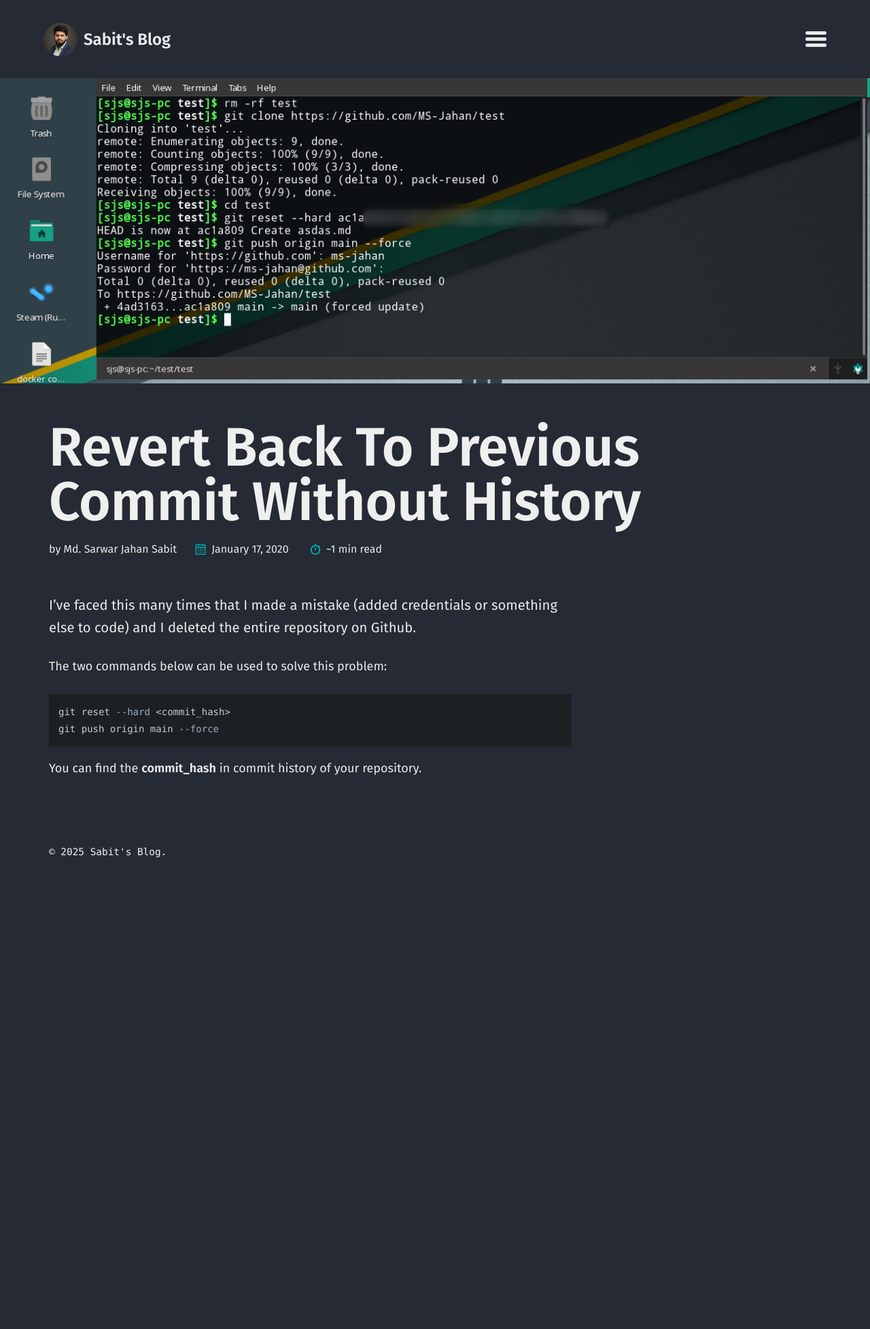
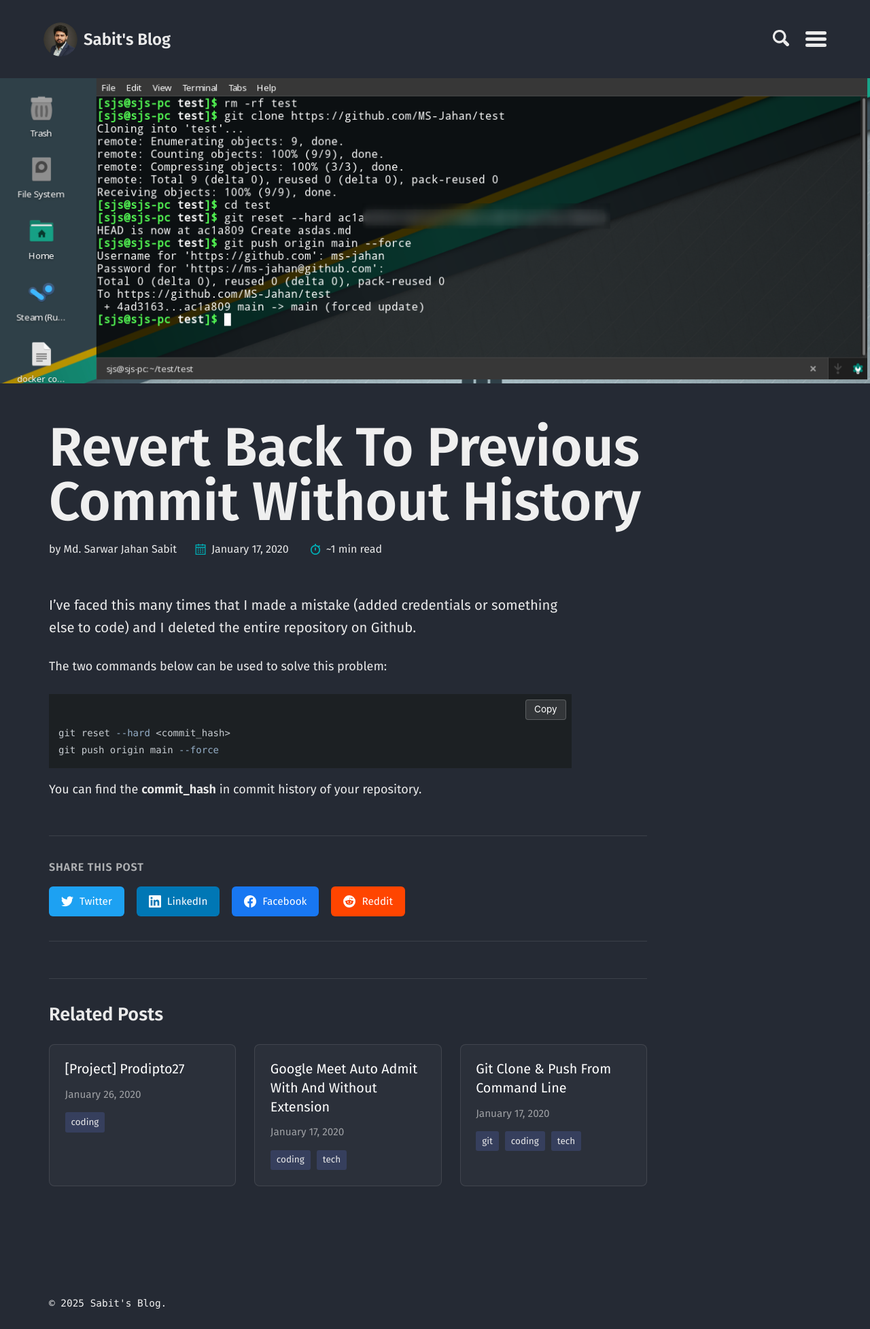
Before and after one commit to MS-Jahan/blog, a Jekyll site: the page built from _posts/2021-01-17-revert-back-git-operation.md, in a window 1280 px wide. Shown: the whole page at 68% size. Built offline with Jekyll 4.4.1, drawn with Linux system fonts in a browser that asks for light colours; a script that is not in the unit is left out; before the commit the page ends 1292 px from its top, so only the background shows below that.

```diff
--- a/_config.yml
+++ b/_config.yml
@@ -30,9 +30,9 @@ telegram_username: sa61t
 linkedin_username: mdsarwarjahan-sabit
 
 logo: /assets/images/blog-icon.png # path of site logo, e.g. "/assets/images/logo.png"
-search: false # true, false (default)
-search_full_content: false # true, false (default)
-search_provider: # lunr (default), algolia
+search: true # true, false (default)
+search_full_content: true # true, false (default)
+search_provider: lunr # lunr (default), algolia
 algolia:
   application_id: # YOUR_APPLICATION_ID
   index_name: # YOUR_INDEX_NAME
--- a/_includes/page-intro.html
+++ b/_includes/page-intro.html
@@ -20,7 +20,7 @@
       {% if page.date %}
         {% include author %}
         <p class="entry-meta">
-          {% if author_name %}<span class="byline-item">{{ author_name | prepend: 'by ' }}</span>{% endif %}<span class="byline-item"><span class="icon">{% include icon-calendar.svg %}</span><time datetime="{{ page.date | date_to_xmlschema }}">{{ page.date | date: "%B %-d, %Y" }}</time></span>{% if page.read_time %} <span class="byline-item"><span class="icon">{% include icon-stopwatch.svg %}</span>{% capture read_time %}{% include read-time.html %}{% endcapture %}{{ read_time | strip }}</span>{% endif %}
+          {% if author_name %}<span class="byline-item">{{ author_name | prepend: 'by ' }}</span>{% endif %}<span class="byline-item"><span class="icon">{% include icon-calendar.svg %}</span><time datetime="{{ page.date | date_to_xmlschema }}">{{ page.date | date: "%B %-d, %Y" }}</time></span>{% if page.read_time %} <span class="byline-item"><span class="icon">{% include icon-stopwatch.svg %}</span>{% capture read_time %}{% include read-time.html %}{% endcapture %}{{ read_time | strip }}</span>{% endif %}{% if page.last_modified_at %}<span class="byline-item"><span class="icon">✏️</span>Updated: <time datetime="{{ page.last_modified_at | date_to_xmlschema }}">{{ page.last_modified_at | date: "%B %-d, %Y" }}</time></span>{% endif %}
         </p>
       {% endif %}
 
--- /dev/null
+++ b/_includes/related-posts.html
@@ -0,0 +1,49 @@
+{% if page.title %}
+  {% assign maxRelated = 4 %}
+  {% assign minCommonTags = 1 %}
+  {% assign maxRelatedCounter = 0 %}
+
+  {% for post in site.posts %}
+    {% assign sameTagCount = 0 %}
+    {% assign commonTags = '' %}
+
+    {% for tag in post.tags %}
+      {% if post.url != page.url %}
+        {% if page.tags contains tag %}
+          {% assign sameTagCount = sameTagCount | plus: 1 %}
+          {% capture tagmarkup %} <span class="related-tag">{{ tag }}</span> {% endcapture %}
+          {% assign commonTags = commonTags | append: tagmarkup %}
+        {% endif %}
+      {% endif %}
+    {% endfor %}
+
+    {% if sameTagCount >= minCommonTags %}
+      {% unless relatedPosts %}{% assign relatedPosts = '' %}{% endunless %}
+      {% capture postmarkup %}
+        <div class="related-post">
+          <a href="{{ post.url | relative_url }}">
+            <h4>{{ post.title }}</h4>
+            <time datetime="{{ post.date | date_to_xmlschema }}">{{ post.date | date: "%B %-d, %Y" }}</time>
+            {% if commonTags %}
+              <div class="common-tags">{{ commonTags }}</div>
+            {% endif %}
+          </a>
+        </div>
+      {% endcapture %}
+      {% assign relatedPosts = relatedPosts | append: postmarkup %}
+      {% assign maxRelatedCounter = maxRelatedCounter | plus: 1 %}
+      {% if maxRelatedCounter >= maxRelated %}
+        {% break %}
+      {% endif %}
+    {% endif %}
+  {% endfor %}
+
+  {% if relatedPosts %}
+    <div class="related-posts">
+      <h3>Related Posts</h3>
+      <div class="related-posts-grid">
+        {{ relatedPosts }}
+      </div>
+    </div>
+  {% endif %}
+{% endif %}
--- /dev/null
+++ b/_includes/share-buttons.html
@@ -0,0 +1,50 @@
+{% if page.title %}
+<div class="share-buttons">
+  <h4>Share this post</h4>
+  <div class="share-links">
+    <a href="https://twitter.com/intent/tweet?text={{ page.title | uri_escape }}&url={{ page.url | absolute_url | uri_escape }}&via={{ site.twitter_username }}"
+       target="_blank"
+       rel="noopener noreferrer"
+       class="share-button twitter"
+       aria-label="Share on Twitter">
+      <svg viewBox="0 0 24 24" xmlns="http://www.w3.org/2000/svg">
+        <path d="M23.953 4.57a10 10 0 01-2.825.775 4.958 4.958 0 002.163-2.723c-.951.555-2.005.959-3.127 1.184a4.92 4.92 0 00-8.384 4.482C7.69 8.095 4.067 6.13 1.64 3.162a4.822 4.822 0 00-.666 2.475c0 1.71.87 3.213 2.188 4.096a4.904 4.904 0 01-2.228-.616v.06a4.923 4.923 0 003.946 4.827 4.996 4.996 0 01-2.212.085 4.936 4.936 0 004.604 3.417 9.867 9.867 0 01-6.102 2.105c-.39 0-.779-.023-1.17-.067a13.995 13.995 0 007.557 2.209c9.053 0 13.998-7.496 13.998-13.985 0-.21 0-.42-.015-.63A9.935 9.935 0 0024 4.59z"/>
+      </svg>
+      <span>Twitter</span>
+    </a>
+
+    <a href="https://www.linkedin.com/sharing/share-offsite/?url={{ page.url | absolute_url | uri_escape }}"
+       target="_blank"
+       rel="noopener noreferrer"
+       class="share-button linkedin"
+       aria-label="Share on LinkedIn">
+      <svg viewBox="0 0 24 24" xmlns="http://www.w3.org/2000/svg">
+        <path d="M20.447 20.452h-3.554v-5.569c0-1.328-.027-3.037-1.852-3.037-1.853 0-2.136 1.445-2.136 2.939v5.667H9.351V9h3.414v1.561h.046c.477-.9 1.637-1.85 3.37-1.85 3.601 0 4.267 2.37 4.267 5.455v6.286zM5.337 7.433c-1.144 0-2.063-.926-2.063-2.065 0-1.138.92-2.063 2.063-2.063 1.14 0 2.064.925 2.064 2.063 0 1.139-.925 2.065-2.064 2.065zm1.782 13.019H3.555V9h3.564v11.452zM22.225 0H1.771C.792 0 0 .774 0 1.729v20.542C0 23.227.792 24 1.771 24h20.451C23.2 24 24 23.227 24 22.271V1.729C24 .774 23.2 0 22.222 0h.003z"/>
+      </svg>
+      <span>LinkedIn</span>
+    </a>
+
+    <a href="https://www.facebook.com/sharer/sharer.php?u={{ page.url | absolute_url | uri_escape }}"
+       target="_blank"
+       rel="noopener noreferrer"
+       class="share-button facebook"
+       aria-label="Share on Facebook">
+      <svg viewBox="0 0 24 24" xmlns="http://www.w3.org/2000/svg">
+        <path d="M24 12.073c0-6.627-5.373-12-12-12s-12 5.373-12 12c0 5.99 4.388 10.954 10.125 11.854v-8.385H7.078v-3.47h3.047V9.43c0-3.007 1.792-4.669 4.533-4.669 1.312 0 2.686.235 2.686.235v2.953H15.83c-1.491 0-1.956.925-1.956 1.874v2.25h3.328l-.532 3.47h-2.796v8.385C19.612 23.027 24 18.062 24 12.073z"/>
+      </svg>
+      <span>Facebook</span>
+    </a>
+
+    <a href="https://reddit.com/submit?url={{ page.url | absolute_url | uri_escape }}&title={{ page.title | uri_escape }}"
+       target="_blank"
+       rel="noopener noreferrer"
+       class="share-button reddit"
+       aria-label="Share on Reddit">
+      <svg viewBox="0 0 24 24" xmlns="http://www.w3.org/2000/svg">
+        <path d="M12 0A12 12 0 0 0 0 12a12 12 0 0 0 12 12 12 12 0 0 0 12-12A12 12 0 0 0 12 0zm5.01 4.744c.688 0 1.25.561 1.25 1.249a1.25 1.25 0 0 1-2.498.056l-2.597-.547-.8 3.747c1.824.07 3.48.632 4.674 1.488.308-.309.73-.491 1.207-.491.968 0 1.754.786 1.754 1.754 0 .716-.435 1.333-1.01 1.614a3.111 3.111 0 0 1 .042.52c0 2.694-3.13 4.87-7.004 4.87-3.874 0-7.004-2.176-7.004-4.87 0-.183.015-.366.043-.534A1.748 1.748 0 0 1 4.028 12c0-.968.786-1.754 1.754-1.754.463 0 .898.196 1.207.49 1.207-.883 2.878-1.43 4.744-1.487l.885-4.182a.342.342 0 0 1 .14-.197.35.35 0 0 1 .238-.042l2.906.617a1.214 1.214 0 0 1 1.108-.701zM9.25 12C8.561 12 8 12.562 8 13.25c0 .687.561 1.248 1.25 1.248.687 0 1.248-.561 1.248-1.249 0-.688-.561-1.249-1.249-1.249zm5.5 0c-.687 0-1.248.561-1.248 1.25 0 .687.561 1.248 1.249 1.248.688 0 1.249-.561 1.249-1.249 0-.687-.562-1.249-1.25-1.249zm-5.466 3.99a.327.327 0 0 0-.231.094.33.33 0 0 0 0 .463c.842.842 2.484.913 2.961.913.477 0 2.105-.056 2.961-.913a.361.361 0 0 0 .029-.463.33.33 0 0 0-.464 0c-.547.533-1.684.73-2.512.73-.828 0-1.979-.196-2.512-.73a.326.326 0 0 0-.232-.095z"/>
+      </svg>
+      <span>Reddit</span>
+    </a>
+  </div>
+</div>
+{% endif %}
--- a/_layouts/post.html
+++ b/_layouts/post.html
@@ -10,6 +10,8 @@ layout: default
       <div class="entry-content">
         {{ content }}
       </div>
+      {% include share-buttons.html %}
+      {% include related-posts.html %}
       {% if site.disqus.shortname %}
         {% include disqus_comments.html %}
       {% endif %}
--- a/assets/javascripts/main.js
+++ b/assets/javascripts/main.js
@@ -74,3 +74,170 @@ function toggleClassSearch() {
     document.querySelector('.search-content input').focus();
   }, 400);
 }
+
+// Copy Code Button
+(function() {
+  function initCopyButtons() {
+    // Add copy buttons to all code blocks
+    var codeBlocks = document.querySelectorAll('pre');
+
+    codeBlocks.forEach(function(codeBlock) {
+      // Skip if button already exists
+      if (codeBlock.querySelector('.copy-code-button')) {
+        return;
+      }
+
+      var copyButton = document.createElement('button');
+      copyButton.className = 'copy-code-button';
+      copyButton.innerHTML = 'Copy';
+      copyButton.setAttribute('aria-label', 'Copy code to clipboard');
+
+      codeBlock.style.position = 'relative';
+      codeBlock.appendChild(copyButton);
+
+      copyButton.addEventListener('click', function(e) {
+        e.preventDefault();
+
+        // Get the code element and extract only the code text (not the button)
+        var code = codeBlock.querySelector('code');
+        var text = '';
+
+        if (code) {
+          // Clone the code element to avoid modifying the original
+          var codeClone = code.cloneNode(true);
+          // Remove any button elements from the clone
+          var buttons = codeClone.querySelectorAll('button');
+          buttons.forEach(function(btn) { btn.remove(); });
+          text = codeClone.innerText || codeClone.textContent;
+        } else {
+          // If no code element, get text from pre but exclude button
+          var preClone = codeBlock.cloneNode(true);
+          var buttons = preClone.querySelectorAll('button');
+          buttons.forEach(function(btn) { btn.remove(); });
+          text = preClone.innerText || preClone.textContent;
+        }
+
+        navigator.clipboard.writeText(text).then(function() {
+          copyButton.innerHTML = '✓ Copied';
+          copyButton.classList.add('copied');
+
+          setTimeout(function() {
+            copyButton.innerHTML = 'Copy';
+            copyButton.classList.remove('copied');
+          }, 2000);
+        }).catch(function(err) {
+          console.error('Failed to copy:', err);
+          copyButton.innerHTML = '✗ Failed';
+          setTimeout(function() {
+            copyButton.innerHTML = 'Copy';
+          }, 2000);
+        });
+      });
+    });
+  }
+
+  // Run on DOMContentLoaded
+  if (document.readyState === 'loading') {
+    document.addEventListener('DOMContentLoaded', initCopyButtons);
+  } else {
+    // DOM already loaded, run immediately
+    initCopyButtons();
+  }
+})();
+
+// Reading Progress Bar
+document.addEventListener('DOMContentLoaded', function() {
+  // Only show on post pages
+  if (document.querySelector('.entry-content')) {
+    // Create progress bar
+    var progressBar = document.createElement('div');
+    progressBar.className = 'reading-progress-bar';
+    document.body.appendChild(progressBar);
+
+    // Update progress on scroll
+    function updateProgress() {
+      var winScroll = document.body.scrollTop || document.documentElement.scrollTop;
+      var height = document.documentElement.scrollHeight - document.documentElement.clientHeight;
+      var scrolled = (winScroll / height) * 100;
+      progressBar.style.width = scrolled + '%';
+    }
+
+    window.addEventListener('scroll', updateProgress);
+    updateProgress(); // Initial call
+  }
+});
+
+// Back to Top Button
+document.addEventListener('DOMContentLoaded', function() {
+  // Create back to top button
+  var backToTopButton = document.createElement('button');
+  backToTopButton.className = 'back-to-top';
+  backToTopButton.innerHTML = '↑';
+  backToTopButton.setAttribute('aria-label', 'Back to top');
+  backToTopButton.style.display = 'none';
+  document.body.appendChild(backToTopButton);
+
+  // Show/hide button on scroll
+  window.addEventListener('scroll', function() {
+    if (window.pageYOffset > 300) {
+      backToTopButton.style.display = 'flex';
+    } else {
+      backToTopButton.style.display = 'none';
+    }
+  });
+
+  // Scroll to top on click
+  backToTopButton.addEventListener('click', function() {
+    window.scrollTo({
+      top: 0,
+      behavior: 'smooth'
+    });
+  });
+});
+
+// Table of Contents
+document.addEventListener('DOMContentLoaded', function() {
+  var content = document.querySelector('.entry-content');
+  if (!content) return;
+
+  var headings = content.querySelectorAll('h2, h3');
+  if (headings.length < 3) return; // Only show TOC if there are 3+ headings
+
+  // Create TOC container
+  var toc = document.createElement('div');
+  toc.className = 'table-of-contents';
+  toc.innerHTML = '<h4>Table of Contents</h4><ul class="toc-list"></ul>';
+
+  var tocList = toc.querySelector('.toc-list');
+
+  // Generate TOC items
+  headings.forEach(function(heading, index) {
+    // Add ID to heading if it doesn't have one
+    if (!heading.id) {
+      heading.id = 'heading-' + index;
+    }
+
+    var li = document.createElement('li');
+    li.className = 'toc-' + heading.tagName.toLowerCase();
+
+    var a = document.createElement('a');
+    a.href = '#' + heading.id;
+    a.textContent = heading.textContent;
+    a.addEventListener('click', function(e) {
+      e.preventDefault();
+      heading.scrollIntoView({ behavior: 'smooth', block: 'start' });
+      history.pushState(null, null, '#' + heading.id);
+    });
+
+    li.appendChild(a);
+    tocList.appendChild(li);
+  });
+
+  // Insert TOC after first paragraph or at the beginning
+  var firstParagraph = content.querySelector('p');
+  if (firstParagraph) {
+    firstParagraph.parentNode.insertBefore(toc, firstParagraph.nextSibling);
+  } else {
+    content.insertBefore(toc, content.firstChild);
+  }
+});
--- a/assets/stylesheets/main.scss
+++ b/assets/stylesheets/main.scss
@@ -8,3 +8,278 @@
 @import "basically-basic/themes/{{ site.data.theme.skin | default: 'default' }}";
 
 @import "basically-basic";
+
+/* Custom Enhancements */
+
+// Copy Code Button
+.copy-code-button {
+  position: absolute;
+  top: 8px;
+  right: 8px;
+  padding: 6px 12px;
+  font-size: 0.75rem;
+  font-family: -apple-system, BlinkMacSystemFont, "Segoe UI", Roboto, sans-serif;
+  background: rgba(255, 255, 255, 0.1);
+  color: #fff;
+  border: 1px solid rgba(255, 255, 255, 0.2);
+  border-radius: 4px;
+  cursor: pointer;
+  transition: all 0.2s ease;
+  z-index: 10;
+
+  &:hover {
+    background: rgba(255, 255, 255, 0.2);
+    transform: translateY(-1px);
+  }
+
+  &:active {
+    transform: translateY(0);
+  }
+
+  &.copied {
+    background: #4caf50;
+    border-color: #4caf50;
+  }
+}
+
+pre {
+  position: relative;
+  padding-top: 2.5rem !important;
+}
+
+// Share Buttons
+.share-buttons {
+  margin: 3rem 0;
+  padding: 2rem 0;
+  border-top: 1px solid rgba(255, 255, 255, 0.1);
+  border-bottom: 1px solid rgba(255, 255, 255, 0.1);
+
+  h4 {
+    margin: 0 0 1rem 0;
+    font-size: 0.9rem;
+    text-transform: uppercase;
+    letter-spacing: 0.05em;
+    opacity: 0.7;
+  }
+
+  .share-links {
+    display: flex;
+    gap: 1rem;
+    flex-wrap: wrap;
+  }
+
+  .share-button {
+    display: inline-flex;
+    align-items: center;
+    gap: 0.5rem;
+    padding: 0.6rem 1rem;
+    border-radius: 6px;
+    text-decoration: none;
+    font-size: 0.85rem;
+    font-weight: 500;
+    transition: all 0.2s ease;
+
+    svg {
+      width: 18px;
+      height: 18px;
+      fill: currentColor;
+    }
+
+    &:hover {
+      transform: translateY(-2px);
+      box-shadow: 0 4px 12px rgba(0, 0, 0, 0.15);
+    }
+
+    &.twitter {
+      background: #1DA1F2;
+      color: #fff;
+
+      &:hover {
+        background: #1a91da;
+      }
+    }
+
+    &.linkedin {
+      background: #0077B5;
+      color: #fff;
+
+      &:hover {
+        background: #006399;
+      }
+    }
+
+    &.facebook {
+      background: #1877F2;
+      color: #fff;
+
+      &:hover {
+        background: #166fe5;
+      }
+    }
+
+    &.reddit {
+      background: #FF4500;
+      color: #fff;
+
+      &:hover {
+        background: #e03d00;
+      }
+    }
+  }
+}
+
+// Reading Progress Bar
+.reading-progress-bar {
+  position: fixed;
+  top: 0;
+  left: 0;
+  height: 3px;
+  background: linear-gradient(90deg, #667eea 0%, #764ba2 100%);
+  z-index: 9999;
+  transition: width 0.1s ease-out;
+  box-shadow: 0 2px 4px rgba(102, 126, 234, 0.5);
+}
+
+// Related Posts
+.related-posts {
+  margin: 3rem 0;
+  padding: 2rem 0;
+  border-top: 1px solid rgba(255, 255, 255, 0.1);
+
+  h3 {
+    margin: 0 0 1.5rem 0;
+    font-size: 1.5rem;
+    font-weight: 600;
+  }
+
+  .related-posts-grid {
+    display: grid;
+    grid-template-columns: repeat(auto-fill, minmax(250px, 1fr));
+    gap: 1.5rem;
+  }
+
+  .related-post {
+    background: rgba(255, 255, 255, 0.03);
+    border: 1px solid rgba(255, 255, 255, 0.1);
+    border-radius: 8px;
+    padding: 1.25rem;
+    transition: all 0.2s ease;
+
+    &:hover {
+      background: rgba(255, 255, 255, 0.05);
+      border-color: rgba(255, 255, 255, 0.2);
+      transform: translateY(-2px);
+      box-shadow: 0 4px 12px rgba(0, 0, 0, 0.1);
+    }
+
+    a {
+      text-decoration: none;
+      color: inherit;
+      display: block;
+    }
+
+    h4 {
+      margin: 0 0 0.5rem 0;
+      font-size: 1.1rem;
+      font-weight: 500;
+      line-height: 1.4;
+      color: #fff;
+    }
+
+    time {
+      font-size: 0.85rem;
+      opacity: 0.6;
+    }
+
+    .common-tags {
+      margin-top: 0.75rem;
+      display: flex;
+      flex-wrap: wrap;
+      gap: 0.5rem;
+    }
+
+    .related-tag {
+      font-size: 0.75rem;
+      padding: 0.25rem 0.5rem;
+      background: rgba(102, 126, 234, 0.2);
+      border-radius: 3px;
+      display: inline-block;
+    }
+  }
+}
+
+// Back to Top Button
+.back-to-top {
+  position: fixed;
+  bottom: 2rem;
+  right: 2rem;
+  width: 50px;
+  height: 50px;
+  background: linear-gradient(135deg, #667eea 0%, #764ba2 100%);
+  color: #fff;
+  border: none;
+  border-radius: 50%;
+  font-size: 1.5rem;
+  cursor: pointer;
+  z-index: 999;
+  transition: all 0.3s ease;
+  display: flex;
+  align-items: center;
+  justify-content: center;
+  box-shadow: 0 4px 12px rgba(0, 0, 0, 0.15);
+
+  &:hover {
+    transform: translateY(-3px);
+    box-shadow: 0 6px 16px rgba(102, 126, 234, 0.4);
+  }
+
+  &:active {
+    transform: translateY(-1px);
+  }
+}
+
+// Table of Contents
+.table-of-contents {
+  background: rgba(255, 255, 255, 0.03);
+  border-left: 3px solid #667eea;
+  padding: 1.5rem;
+  margin: 2rem 0;
+  border-radius: 4px;
+
+  h4 {
+    margin: 0 0 1rem 0;
+    font-size: 1.1rem;
+    font-weight: 600;
+    color: #667eea;
+  }
+
+  .toc-list {
+    list-style: none;
+    margin: 0;
+    padding: 0;
+
+    li {
+      margin: 0.5rem 0;
+
+      a {
+        color: rgba(255, 255, 255, 0.8);
+        text-decoration: none;
+        transition: color 0.2s ease;
+
+        &:hover {
+          color: #667eea;
+        }
+      }
+
+      &.toc-h3 {
+        margin-left: 1.5rem;
+        font-size: 0.9rem;
+
+        &::before {
+          content: '→ ';
+          opacity: 0.5;
+        }
+      }
+    }
+  }
+}
```
Also changed, not shown: BLOG_IMPROVEMENTS_TODO.md (added, +38 -0 lines), DOCKER_TESTING.md (added, +93 -0 lines), docker-compose.yml (added, +15 -0 lines), 2 other files.
